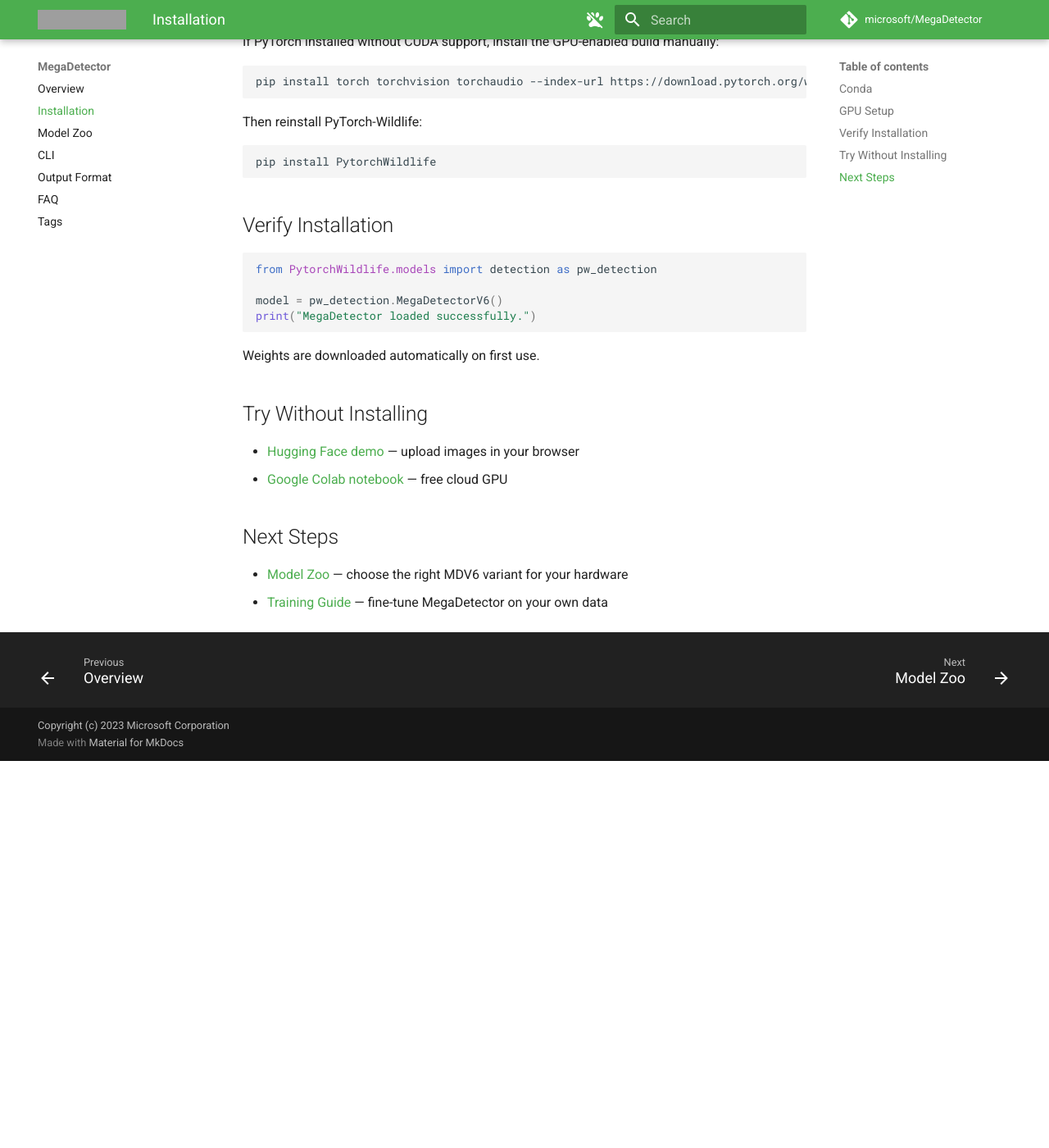
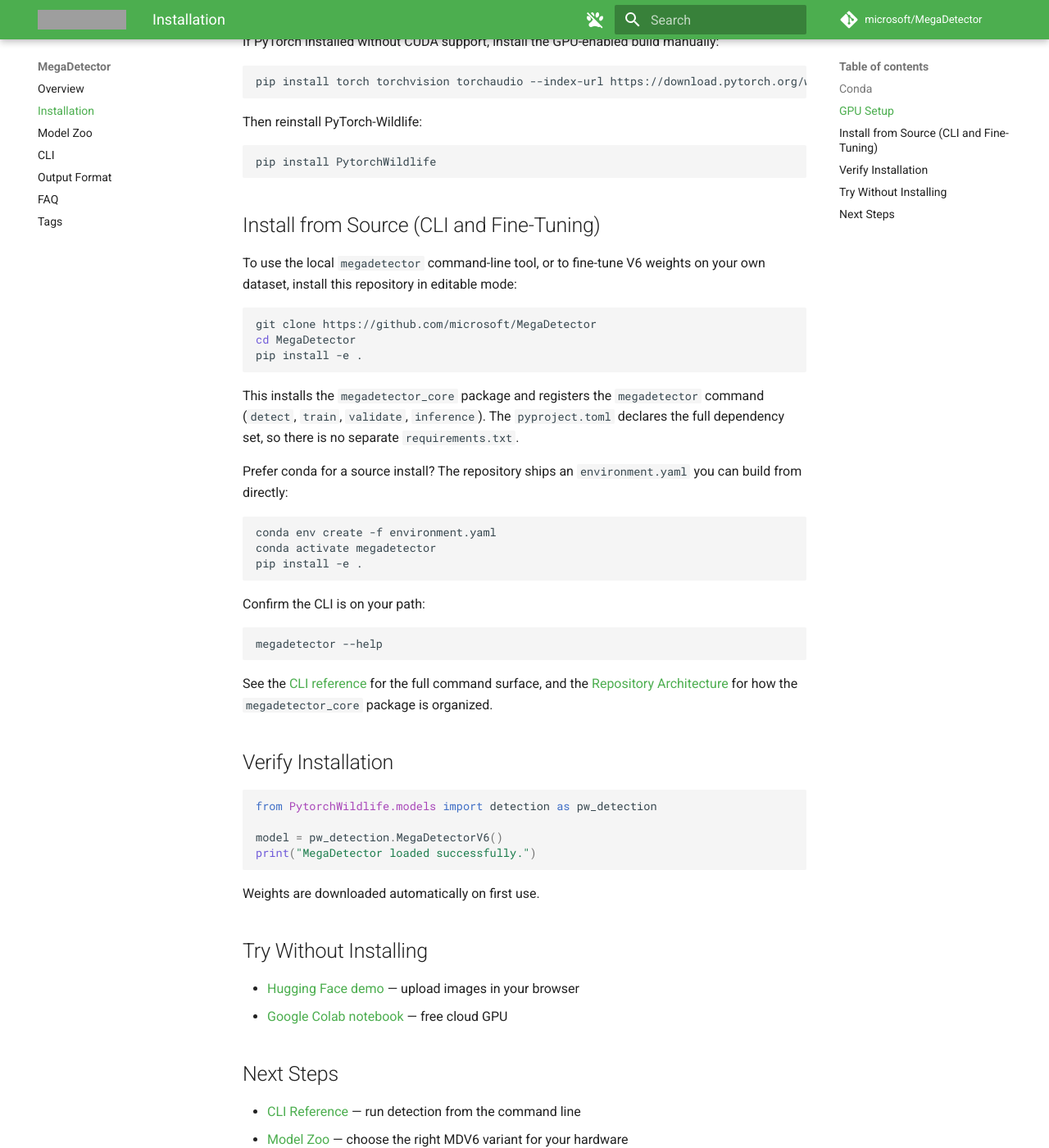
Before and after one commit to microsoft/MegaDetector, an MkDocs documentation site: the page built from docs/installation.md, in a window 1280 px wide and 1400 px high, scrolled down 725 px. Shown: the whole window at 82% size. Built offline with MkDocs 1.6.1 and Material for MkDocs 9.7.7, drawn with Linux system fonts in a browser that asks for light colours; comment, search, counter and statistics services are not loaded; before the commit the page ends 1653 px from its top, so only the background shows below that; grey boxes are pictures that could not be loaded.

Commit message:
docs(C4): deepen existing docs, finalize SEO front-matter and link graph
- installation.md: add 'Install from Source (CLI & Fine-Tuning)' — editable
  install, conda environment.yaml, megadetector command (installation.md scope)
- faq.md: add 'What is the megadetector CLI?' and 'What does MegaDetector
  output look like?' Q&As; link contributing guide (cli.py, output schema)
- model_zoo.md: add 'Model Licensing' section (MIT/Apache/AGPL picker) + CLI note
- index.md: add CLI/output cross-links; soften unsourced '80+' org claims to
  repo-traceable wording; link contributing + architecture
- training_guide.md: cross-link CLI reference and Repository Architecture
- camera-trap-software.md: reword one line to remove a structural overlap

Each of the four new pages now has >=3 inbound internal links. Gates:
mkdocs build --strict exit 0; 0 shared 10-grams with the combined reference
(README + megadetector.md guide); all pages carry description + tags.

````diff
--- a/docs/installation.md
+++ b/docs/installation.md
@@ -47,6 +47,35 @@
 ```
 
 
+## Install from Source (CLI and Fine-Tuning)
+
+To use the local `megadetector` command-line tool, or to fine-tune V6 weights on your own dataset, install this repository in editable mode:
+
+```bash
+git clone https://github.com/microsoft/MegaDetector
+cd MegaDetector
+pip install -e .
+```
+
+This installs the `megadetector_core` package and registers the `megadetector` command (`detect`, `train`, `validate`, `inference`). The `pyproject.toml` declares the full dependency set, so there is no separate `requirements.txt`.
+
+Prefer conda for a source install? The repository ships an `environment.yaml` you can build from directly:
+
+```bash
+conda env create -f environment.yaml
+conda activate megadetector
+pip install -e .
+```
+
+Confirm the CLI is on your path:
+
+```bash
+megadetector --help
+```
+
+See the [CLI reference](cli.md) for the full command surface, and the [Repository Architecture](architecture.md) for how the `megadetector_core` package is organized.
+
+
 ## Verify Installation
 
 ```python
@@ -67,5 +96,6 @@
 
 ## Next Steps
 
+- [CLI Reference](cli.md) — run detection from the command line
 - [Model Zoo](model_zoo.md) — choose the right MDV6 variant for your hardware
 - [Training Guide](training_guide.md) — fine-tune MegaDetector on your own data
````
Also changed, not shown: docs/camera-trap-software.md (+1 -1 lines), docs/faq.md (+17 -0 lines), docs/index.md (+5 -2 lines), docs/model_zoo.md (+16 -0 lines), docs/training_guide.md (+1 -1 lines).
